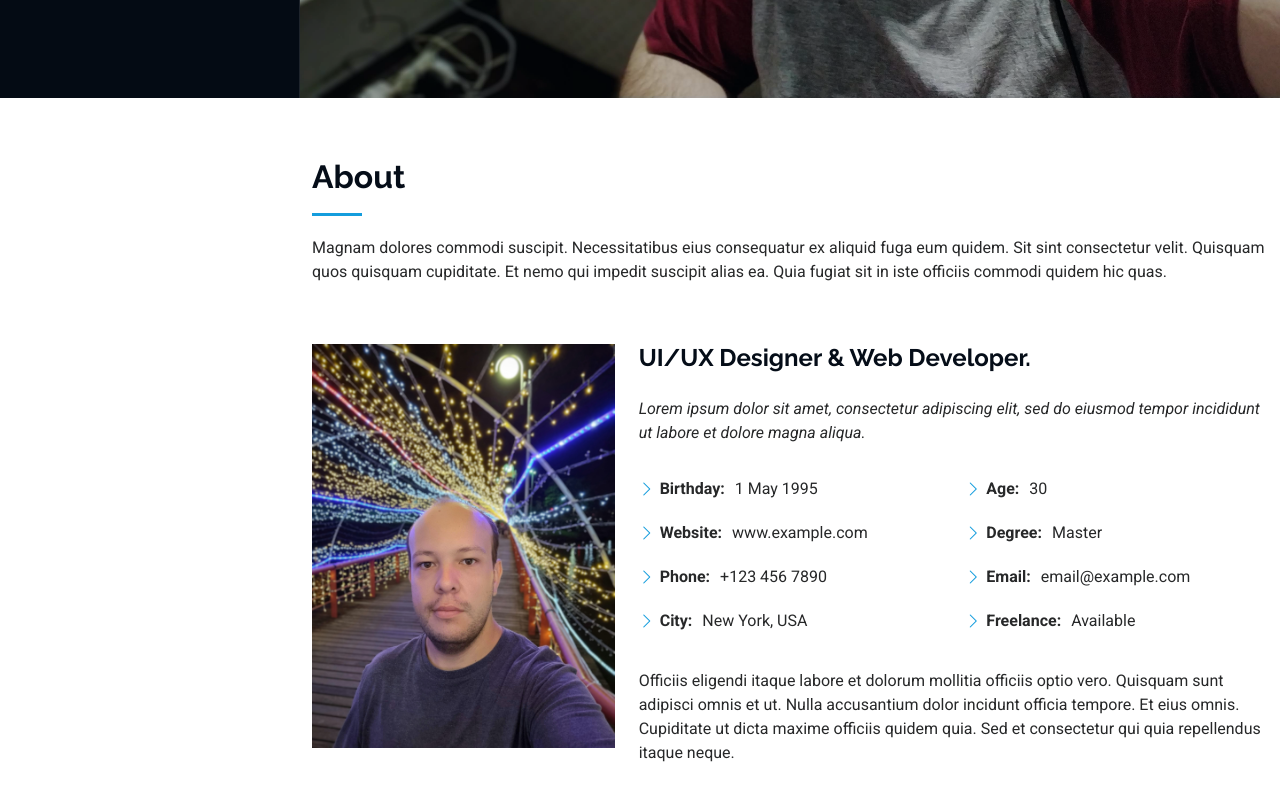
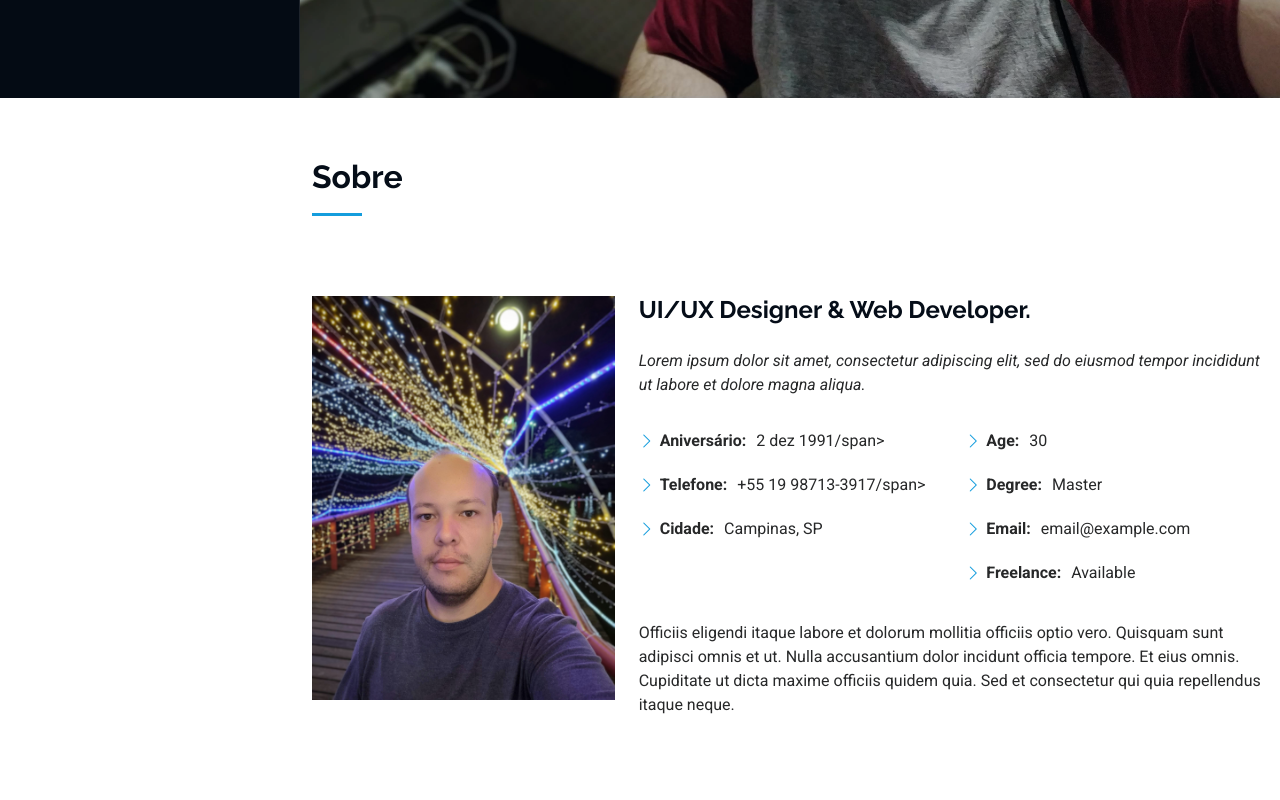
Before and after one commit to RafaelCG10/exercicio, a plain HTML site: page index.html in a window 1280 px wide. Shown: the part 702-1502 px from the top of the page. Drawn offline with Linux system fonts and the light colour scheme.

Commit message:
Tradução seção sobre

```diff
--- a/index.html
+++ b/index.html
@@ -90,8 +90,7 @@
 
       <!-- Section Title -->
       <div class="container section-title" data-aos="fade-up">
-        <h2>About</h2>
-        <p>Magnam dolores commodi suscipit. Necessitatibus eius consequatur ex aliquid fuga eum quidem. Sit sint consectetur velit. Quisquam quos quisquam cupiditate. Et nemo qui impedit suscipit alias ea. Quia fugiat sit in iste officiis commodi quidem hic quas.</p>
+        <h2>Sobre</h2>
       </div><!-- End Section Title -->
 
       <div class="container" data-aos="fade-up" data-aos-delay="100">
@@ -109,10 +108,9 @@
             <div class="row">
               <div class="col-lg-6">
                 <ul>
-                  <li><i class="bi bi-chevron-right"></i> <strong>Birthday:</strong> <span>1 May 1995</span></li>
-                  <li><i class="bi bi-chevron-right"></i> <strong>Website:</strong> <span>www.example.com</span></li>
-                  <li><i class="bi bi-chevron-right"></i> <strong>Phone:</strong> <span>+123 456 7890</span></li>
-                  <li><i class="bi bi-chevron-right"></i> <strong>City:</strong> <span>New York, USA</span></li>
+                  <li><i class="bi bi-chevron-right"></i> <strong>Aniversário:</strong> <span>2 dez 1991/span></li>
+                  <li><i class="bi bi-chevron-right"></i> <strong>Telefone:</strong> <span>+55 19 98713-3917/span></li>
+                  <li><i class="bi bi-chevron-right"></i> <strong>Cidade:</strong> <span>Campinas, SP</span></li>
                 </ul>
               </div>
               <div class="col-lg-6">
```
